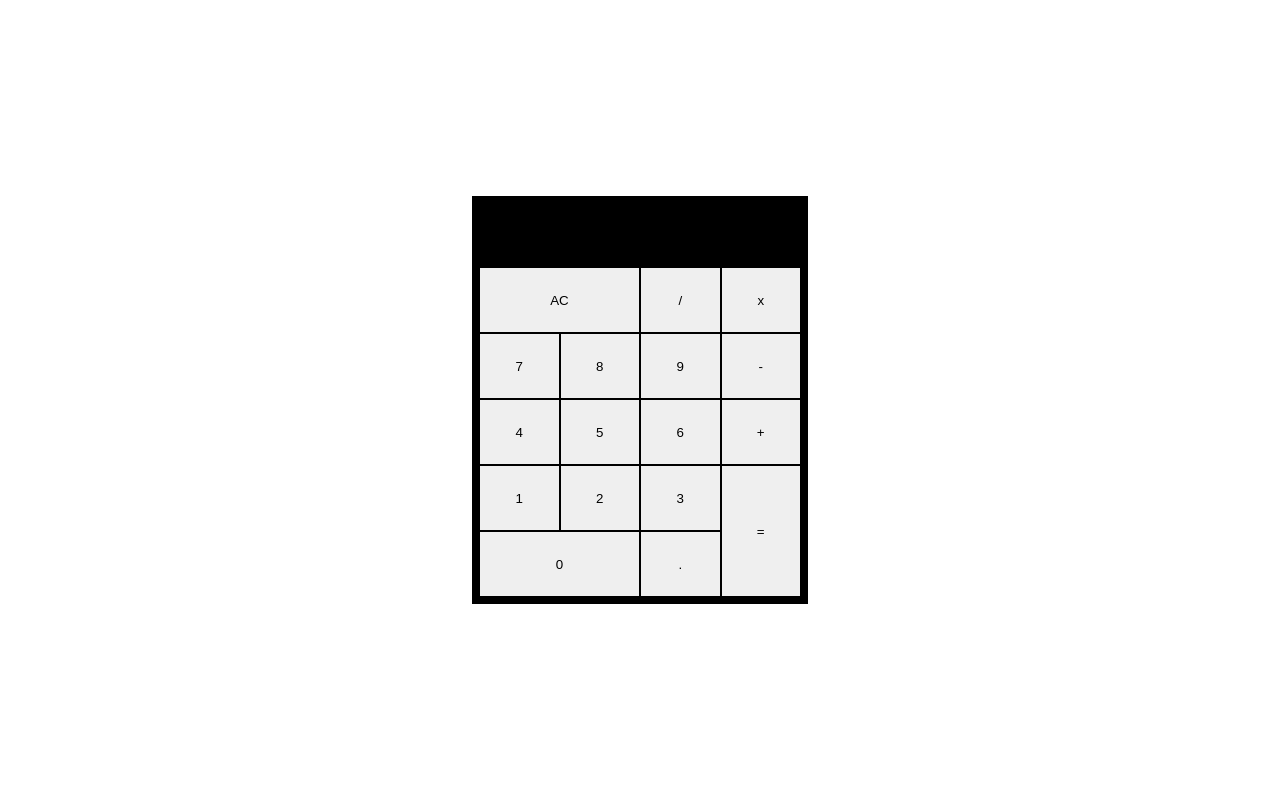
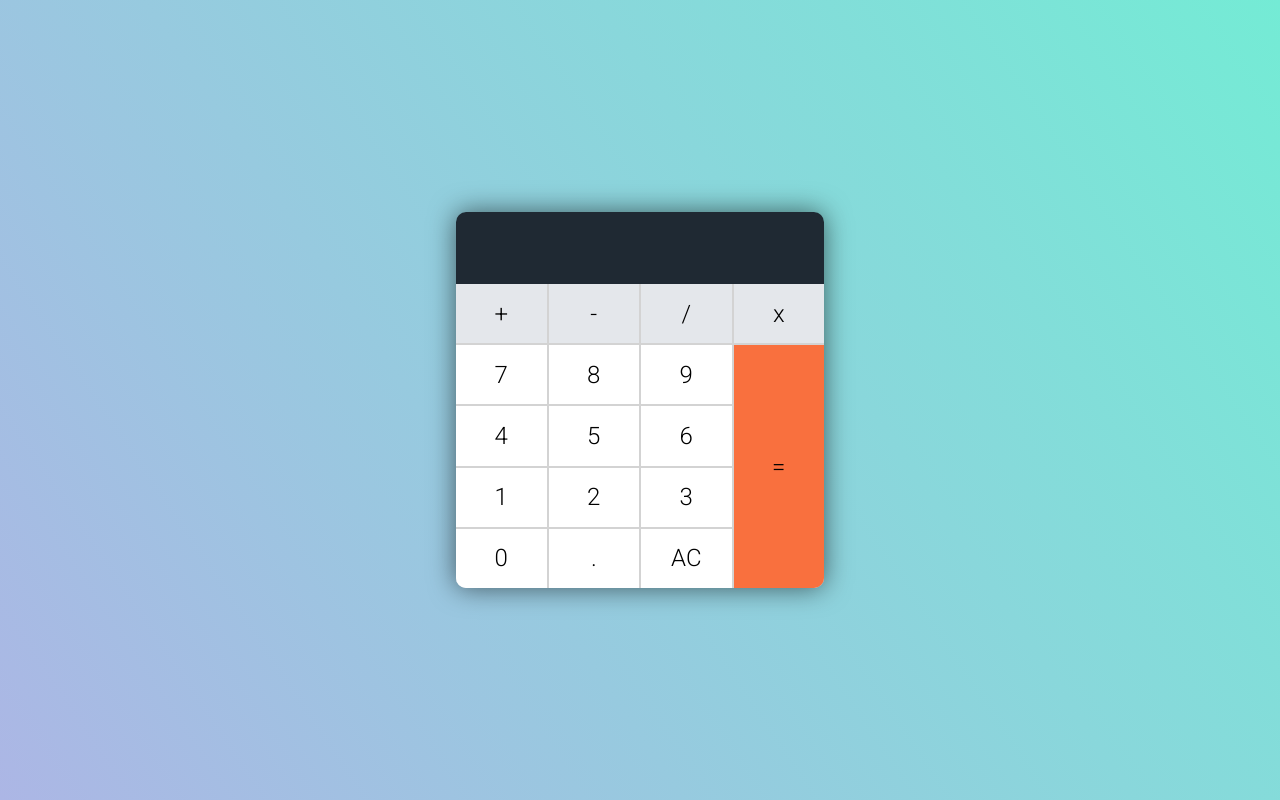
Before and after one commit to yPerrot/Calculator, a React (Create React App) app: page / in a window 1280 px wide. Built offline with nearby package versions, Linux system fonts and the light colour scheme.

Commit message:
Change style

```diff
--- a/src/App.css
+++ b/src/App.css
@@ -1,3 +1,17 @@
+@import url('https://fonts.googleapis.com/css2?family=Roboto:wght@100;300;400;500;700;900&display=swap');
+
+html {
+  box-sizing: border-box;
+  font-family: "Roboto", Helvetica, Arial, sans-serif;
+}
+
+body {
+  margin: 0;
+  padding: 0;
+  background-image: linear-gradient(236deg, #74ebd5, #acb6e5);
+  min-height: 100vh;
+}
+
 #root {
   display: flex;
   align-items: center;
@@ -5,20 +19,39 @@
   min-height: 100vh;
 }
 .App {
+  /* border: solid black 0.5rem; */
+  width: 23rem;
 
-  /* width: 400px; */
-  /* display: flex;
-  flex-direction: column; */
-  border: solid black 0.5rem;
-  width: 20rem;
+  border-radius: 10px;
+
+  overflow: hidden;
+
+  box-shadow: 0px 0px 27px 0px rgba(0,0,0,0.57);
+  -webkit-box-shadow: 0px 0px 27px 0px rgba(0,0,0,0.57);
+  -moz-box-shadow: 0px 0px 27px 0px rgba(0,0,0,0.57);
 }
+
 .equation, .input {
+  box-sizing: border-box;
   width: 100%;
+  background-color: #1f2933;
+  margin: 0;
+  padding-right: 1rem;
+
+  display: flex;
+  align-items:center;
+  justify-content:right;
+}
+
+.equation {
   min-height: 2rem;
-  background-color: black;
-  margin: 0;
+  color: #e6e9ec;
+}
+
+.input {
+  min-height: 2.5rem;
+  font-size: 2rem;
   color: white;
-  text-align: right;
 }
 
 .equation {
@@ -28,19 +61,16 @@
 
 .keyboard {
   display: grid;
-  /* grid-template-columns: 1fr 1fr 1fr 1fr; */
-  grid-template-columns:  repeat(4,  1fr);
-  /* grid-template-rows: 3rem; */
-  grid-template-rows:  repeat(5, 4rem);
+  grid-template-columns:  repeat(4, 1fr);
+  grid-template-rows:  repeat(5, 3.7rem);
   grid-template-areas:
-    "reset reset divide multiply"
-    "seven eight nine minus"
-    "four five six plus"
+    "plus minus divide multiply"
+    "seven eight nine equal"
+    "four five six equal"
     "one two three equal"
-    "zero zero dot equal";
+    "zero dot reset equal";
 
-  /* border-block: medium dashed blue; */
-  background-color: black;
+  background-color: lightgray;
   gap: 2px;
 }
 
@@ -49,6 +79,7 @@
   border: 0;
   cursor: pointer;
   position: relative;
+  background-color: white;
 }
 
 .keyboard > *:active {
@@ -56,6 +87,20 @@
   left: 1px;
   width: calc(100% - 2px);
   height: calc(100% - 2px);
+}
+
+button {
+  font-family: "Roboto", Helvetica, Arial, sans-serif;
+  font-weight: 300;
+  font-size: 1.5rem;
+}
+
+.equal {
+  background-color: #f9703e;
+}
+
+.plus, .minus, .multiply, .divide {
+  background-color: #e4e7eb;
 }
 
 .reset {grid-area: reset;}
```
